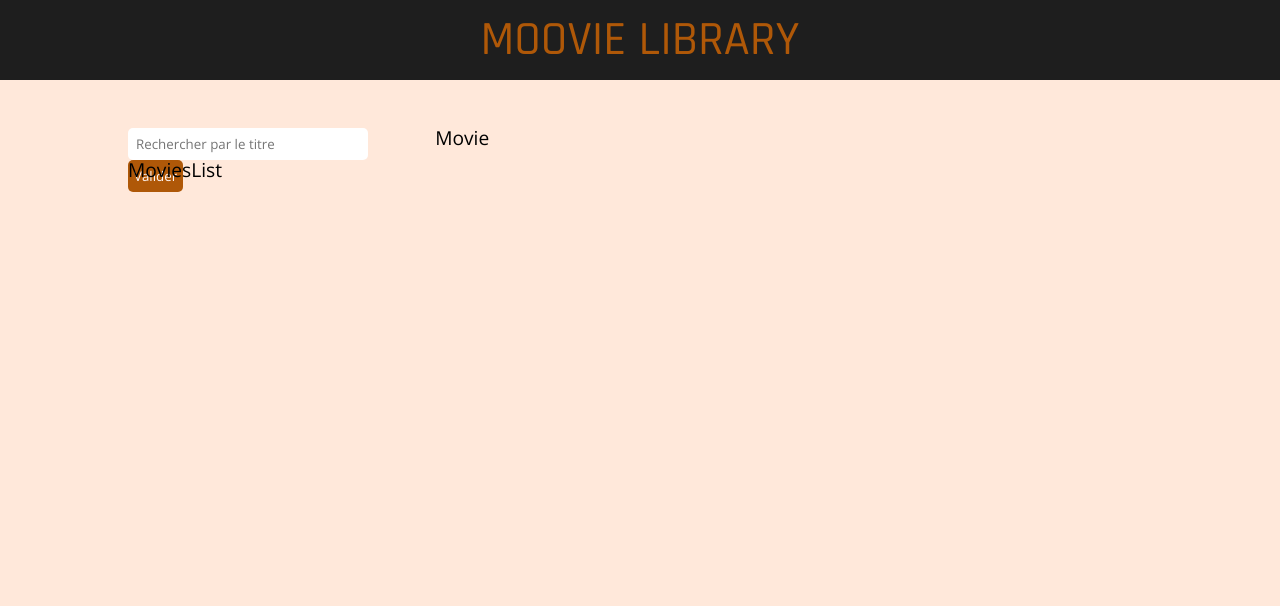
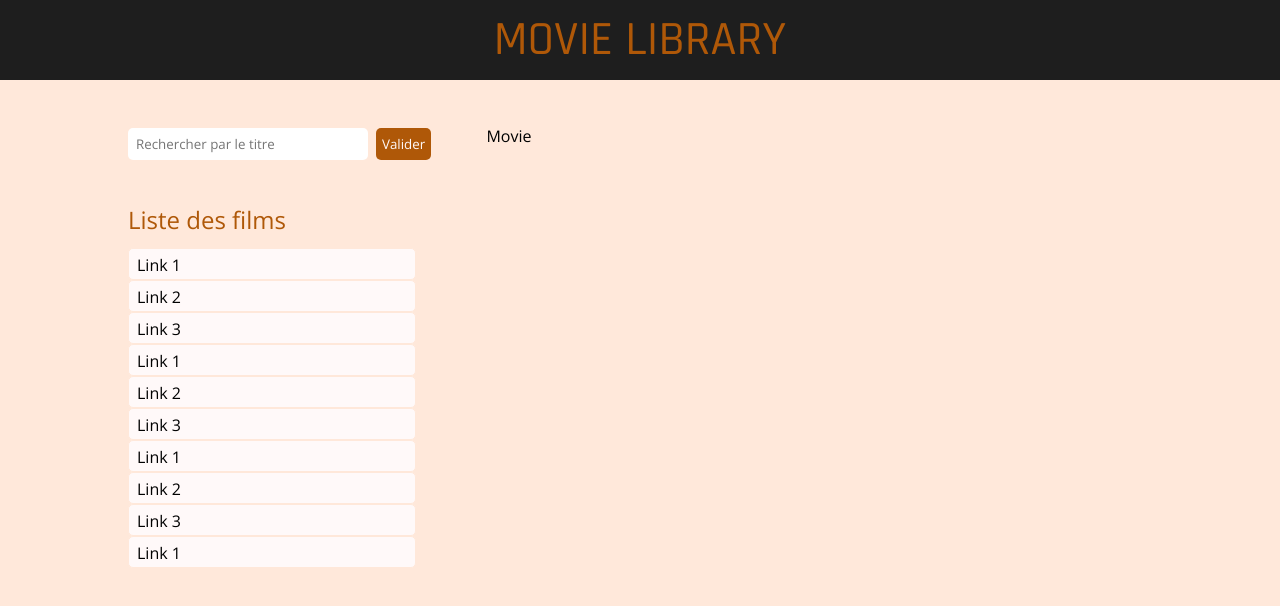
Before and after one commit to mathilde-bordeau/movie-library, a React (Create React App) app: page / in a window 1280 px wide. Shown: the top 606 px of the page. Built offline with nearby package versions, Linux system fonts and the light colour scheme; a web font is replaced by a local one.

Commit message:
movieslist

```diff
--- a/src/Components/App/App.scss
+++ b/src/Components/App/App.scss
@@ -10,11 +10,11 @@
   justify-content: space-between;
 
   .search-movie-container {
-    width: 30%;
+    width: 35%;
   }
 
   .movie-detail-container {
-    width: 70%;
+    width: 65%;
   }
 
 }
--- a/src/Components/Header/Header.jsx
+++ b/src/Components/Header/Header.jsx
@@ -5,7 +5,7 @@ import './Header.scss';
 function Header() {
   return (
     <div className='header-container'>
-      <h1>MOOVIE LIBRARY</h1>
+      <h1>MOVIE LIBRARY</h1>
     </div>
   );
 }
--- a/src/Components/Header/Header.scss
+++ b/src/Components/Header/Header.scss
@@ -7,13 +7,4 @@
   background-color: vars.$black-primary-color;
   display: flex;
   justify-content: center;
-
-  h1 {
-    font-family: vars.$title-font;
-    font-size: vars.$h1-font-size;
-    color: vars.$brown-primary-color;
-    text-align: center;
-    vertical-align: middle;
-    align-self: center;
-  }
 }
--- a/src/Components/MoviesList/MoviesList.jsx
+++ b/src/Components/MoviesList/MoviesList.jsx
@@ -2,9 +2,62 @@ import React from 'react';
 
 import './MoviesList.scss';
 
+import { ListGroup } from 'react-bootstrap';
+
 function MoviesList() {
   return (
-    <div>MoviesList</div>
+    <div className='movieslist-container'>
+      <h2>Liste des films</h2>
+      <div className="movieslist-detail">
+        <ListGroup defaultActiveKey="#link1">
+          <ListGroup.Item  href="#link1">
+            Link 1
+          </ListGroup.Item>
+          <ListGroup.Item href="#link2">
+            Link 2
+          </ListGroup.Item>
+          <ListGroup.Item href="#link3" >
+            Link 3
+          </ListGroup.Item>
+          <ListGroup.Item  href="#link4">
+            Link 1
+          </ListGroup.Item>
+          <ListGroup.Item href="#link5">
+            Link 2
+          </ListGroup.Item>
+          <ListGroup.Item href="#link6" >
+            Link 3
+          </ListGroup.Item>
+          <ListGroup.Item  href="#link7">
+            Link 1
+          </ListGroup.Item>
+          <ListGroup.Item href="#link8">
+            Link 2
+          </ListGroup.Item>
+          <ListGroup.Item href="#link9" >
+            Link 3
+          </ListGroup.Item>
+          <ListGroup.Item  href="#link10">
+            Link 1
+          </ListGroup.Item>
+          <ListGroup.Item href="#link11">
+            Link 2
+          </ListGroup.Item>
+          <ListGroup.Item href="#link12" >
+            Link 3
+          </ListGroup.Item>
+          <ListGroup.Item  href="#link13">
+            Link 1
+          </ListGroup.Item>
+          <ListGroup.Item href="#link14">
+            Link 2
+          </ListGroup.Item>
+          <ListGroup.Item href="#link15" >
+            Link 3
+          </ListGroup.Item>
+        </ListGroup>
+      </div>
+    </div>
   );
 }
 
--- a/src/Components/MoviesList/MoviesList.scss
+++ b/src/Components/MoviesList/MoviesList.scss
@@ -0,0 +1,27 @@
+@use '../../Styles/vars.scss';
+@use '../../Styles/index.scss';
+
+.movieslist {
+
+  &-container {
+    margin-top: 3rem;
+    width: 18rem;
+  }
+
+  &-detail {
+    margin-top: 1rem;
+    height: 20rem;
+    overflow-y: scroll;
+
+    .list-group {
+
+      &-item {
+        height: 2rem;
+        padding: 0.5rem;
+        background-color: vars.$white-primary-color;
+        border-radius: vars.$primary-border-radius;
+        border: 1px solid vars.$brown-secondary-color;
+      }
+    }
+  }
+}
--- a/src/Components/SearchBar/SearchBar.scss
+++ b/src/Components/SearchBar/SearchBar.scss
@@ -14,7 +14,7 @@
     border: none;
     border-radius: vars.$primary-border-radius;
     padding-left: 0.5rem;
-    margin-right: 1rem;
+    margin-right: 0.5rem;
     font-family: vars.$text-font;
   }
 
--- a/src/Styles/_vars.scss
+++ b/src/Styles/_vars.scss
@@ -16,9 +16,8 @@ $text-font: 'Open Sans', sans-serif;
 
 // Fonts size
 $h1-font-size: 3rem;
-$h2-font-size: 2rem;
-$h3-font-size: 1.5rem;
-$text-size: 1.2rem;
+$h2-font-size: 1.5rem;
+$text-size: 1rem;
 
 // Border
 $primary-border-radius: 5px;
--- a/src/Styles/index.scss
+++ b/src/Styles/index.scss
@@ -7,3 +7,17 @@ body {
   font-size: vars.$text-size;
   background-color: vars.$brown-secondary-color;
 }
+
+h1 {
+  font-family: vars.$title-font;
+  font-size: vars.$h1-font-size;
+  color: vars.$brown-primary-color;
+  text-align: center;
+  vertical-align: middle;
+  align-self: center;
+}
+
+h2 {
+  font-size: vars.$h2-font-size;
+  color: vars.$brown-primary-color;
+}
```
